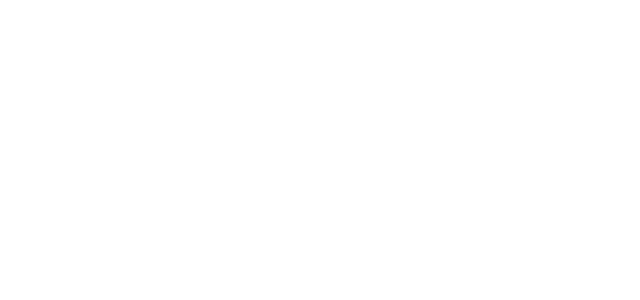
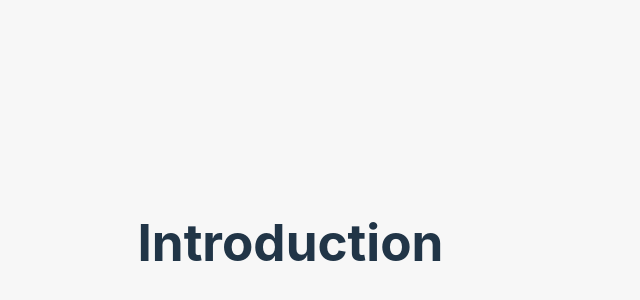
Before and after one commit to AdamDavisDeveloper/data-frog, a React (Vite) app: page / in a window 1280 px wide. Shown: the part 958-1258 px from the top of the page, without its empty margins (0-640 px from the left). Before the commit the page ends 800 px from the top, so only its background shows below. Built offline with nearby package versions, Linux system fonts and the light colour scheme; the HTML template or start-up script is replaced by a standard one.

Commit message:
creating basic section transitions with framer motion [WIP]

```diff
--- a/package.json
+++ b/package.json
@@ -10,6 +10,7 @@
     "preview": "vite preview"
   },
   "dependencies": {
+    "framer-motion": "^11.2.12",
     "react": "^18.3.1",
     "react-dom": "^18.3.1",
     "scss": "^0.2.4"
--- a/src/App.tsx
+++ b/src/App.tsx
@@ -1,12 +1,17 @@
-import { useState } from 'react'
+import { useState, useRef } from 'react'
+import { useInView } from "framer-motion"
 import reactLogo from './assets/react.svg'
 import viteLogo from '/vite.svg'
 import '/styles/Main.scss'
 
 function App() {
 
-  const occasion: string = "";
-  const recipient: string = "Tanya";
+  // app
+  const appRef = useRef(null);
+  const appIsInView = useInView({ root: appRef })
+  // header
+  const headerRef = useRef(null);
+  const headerIsInView = useInView(headerRef);
 
   const userInformation = {
     name: "Adam"
@@ -19,12 +24,15 @@
   }
 
   return (
-    <>
-      <header>
+    <div id="App" ref={appRef} style={{ overflow: "scroll" }}>
+      <header ref={headerRef}>
         <h1>{buildData.occasion}, {buildData.recipient}!</h1>
         <p><i>07-30-24</i></p>
       </header>
-    </>
+      <div id="Introduction">
+        <h1>Introduction</h1>
+      </div>
+    </div>
   )
 }
 
--- a/styles/Main.scss
+++ b/styles/Main.scss
@@ -9,9 +9,16 @@
 }
 
 header {
-  height: 20vh;
+  height: 100vh;
   display: flex;
   align-items: center;
   justify-content: center;
   flex-direction: column;
 }
+
+#Introduction {
+  height: 100vh;
+  display: flex;
+  justify-content: center;
+  align-items: center;
+}
```
Also changed, not shown: notes.txt, 1 other file (tests, documents, lock files or other folders).
